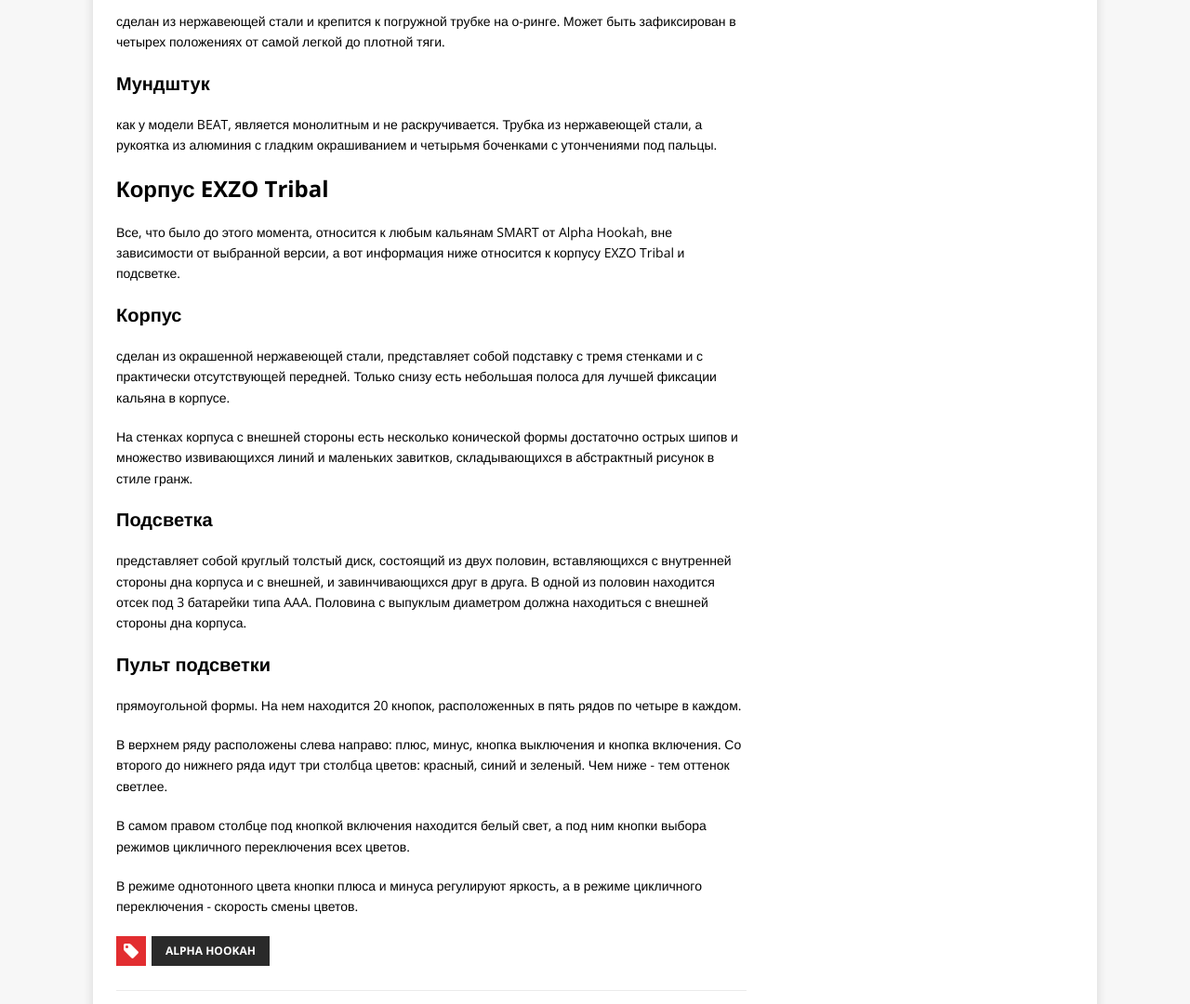
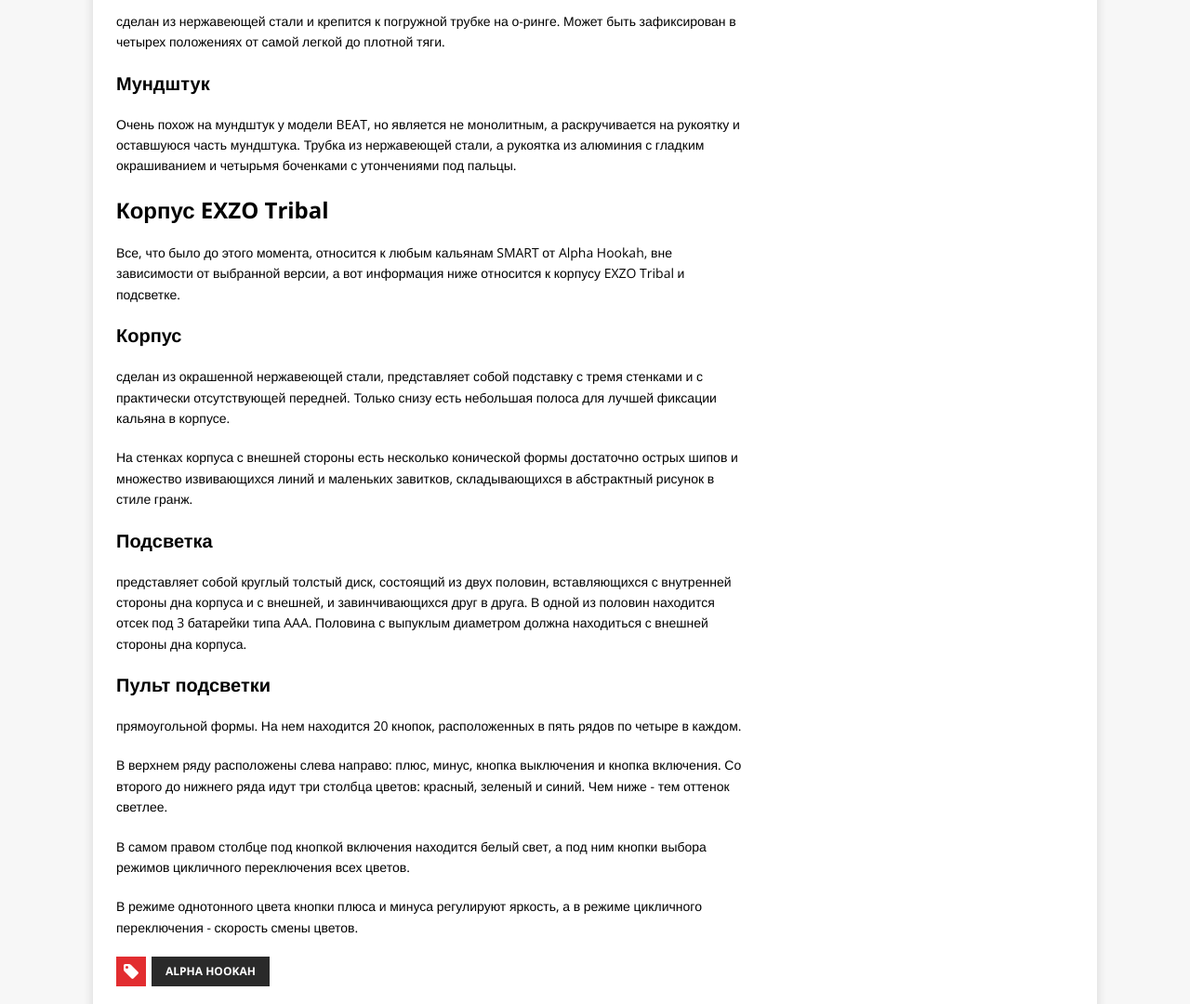
Before and after one commit to maniyax/blindhookah.ru, a plain HTML site: page alpha-hookah-smart-exzo-tribal/index.html in a window 1280 px wide. Shown: the part 1860-2940 px from the top of the page at 93% size. Drawn offline with nearby package versions, Linux system fonts and the light colour scheme.

Commit message:
rebuilding site Mon Aug 18 12:40:24 PM BST 2025

```diff
--- a/alpha-hookah-smart-exzo-tribal/index.html
+++ b/alpha-hookah-smart-exzo-tribal/index.html
@@ -116,7 +116,7 @@
 <h3 id="диффузор">Диффузор</h3>
 <p>сделан из нержавеющей стали и крепится к погружной трубке на о-ринге. Может быть зафиксирован в четырех положениях от самой легкой до плотной тяги.</p>
 <h3 id="мундштук">Мундштук</h3>
-<p>как у модели BEAT, является монолитным и не раскручивается. Трубка из нержавеющей стали, а рукоятка из алюминия с гладким окрашиванием и четырьмя боченками с утончениями под пальцы.</p>
+<p>Очень похож на мундштук у модели BEAT, но является не монолитным, а раскручивается на рукоятку и оставшуюся часть мундштука. Трубка из нержавеющей стали, а рукоятка из алюминия с гладким окрашиванием и четырьмя боченками с утончениями под пальцы.</p>
 <h2 id="корпус-exzo-tribal">Корпус EXZO Tribal</h2>
 <p>Все, что было до этого момента, относится к любым кальянам SMART от Alpha Hookah, вне зависимости от выбранной версии, а вот информация ниже относится к корпусу EXZO Tribal и подсветке.</p>
 <h3 id="корпус">Корпус</h3>
@@ -127,7 +127,7 @@
 <h3 id="пульт-подсветки">Пульт подсветки</h3>
 <p>прямоугольной формы. На нем находится 20 кнопок, расположенных в пять рядов по четыре в каждом.</p>
 <p>В верхнем ряду расположены слева направо: плюс, минус, кнопка выключения и кнопка включения.
-Со второго до нижнего ряда идут три столбца цветов: красный, синий и зеленый. Чем ниже - тем оттенок светлее.</p>
+Со второго до нижнего ряда идут три столбца цветов: красный, зеленый и синий. Чем ниже - тем оттенок светлее.</p>
 <p>В самом правом столбце под кнопкой включения находится белый свет, а под ним кнопки выбора режимов цикличного переключения всех цветов.</p>
 <p>В режиме однотонного цвета кнопки плюса и минуса регулируют яркость, а в режиме цикличного переключения - скорость смены цветов.</p>
 		</div>
```
